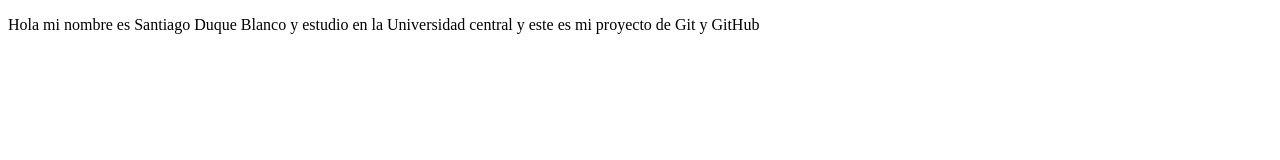
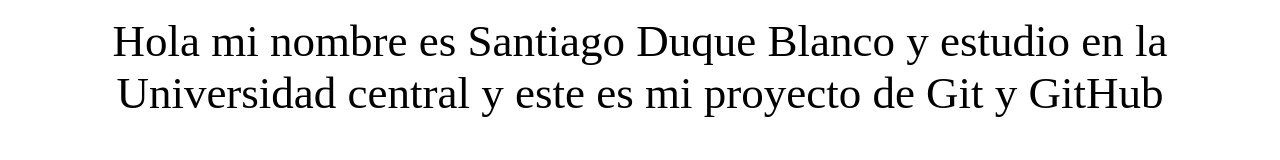
Before and after one commit to sansdb/Git_GitHub, a plain HTML site: page index.html in a window 1280 px wide. Drawn offline with Linux system fonts and the light colour scheme.

Commit message:
Agregando css

```diff
--- /dev/null
+++ b/css/estilos.css
@@ -0,0 +1,6 @@
+p {
+  margin: 10px;
+  padding: 5px;
+  text-align: center;
+  font-size: 45px;
+}
--- a/index.html
+++ b/index.html
@@ -2,6 +2,7 @@
 <html lang="en" dir="ltr">
   <head>
     <meta charset="utf-8">
+    <link rel="stylesheet" href="css/estilos.css">
     <title></title>
   </head>
   <body>
```
